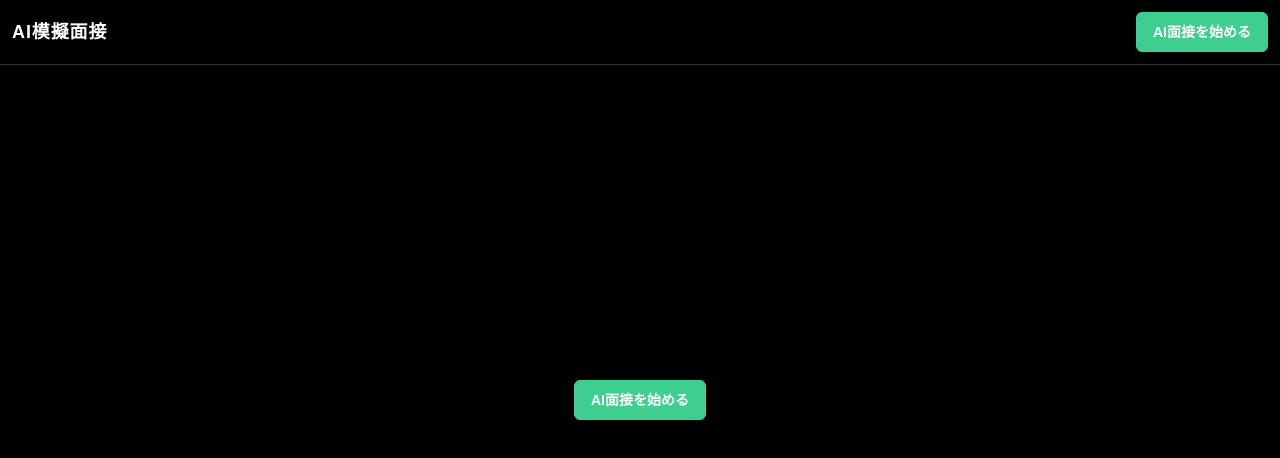
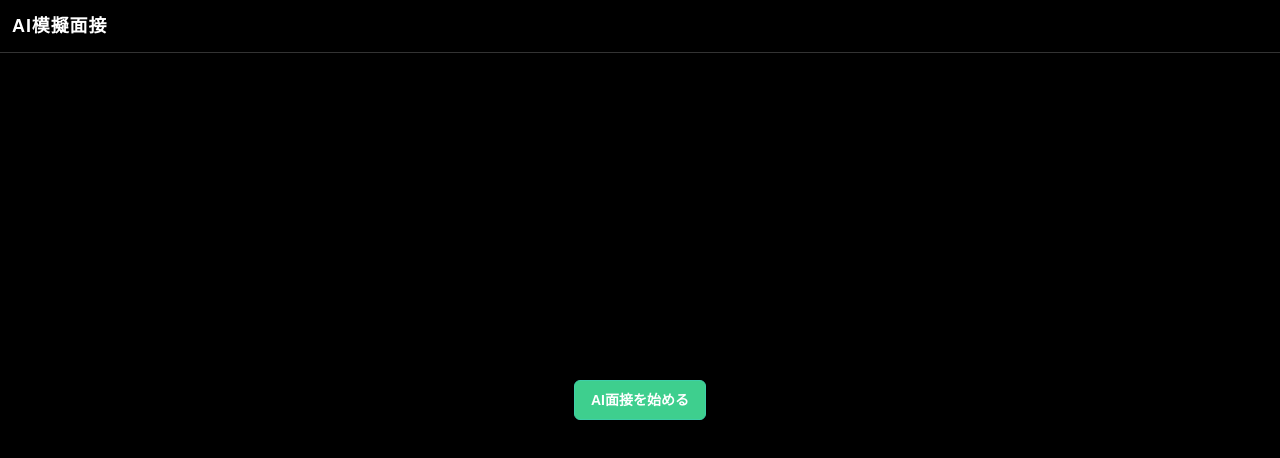
Before and after one commit to R1013-T/AI-Interview, a Next.js app: page / in a window 1280 px wide. Shown: the top 458 px of the page. Built offline with nearby package versions, Linux system fonts and the light colour scheme; a web font is replaced by a local one.

Commit message:
component: Update header

```diff
--- a/src/components/header/index.tsx
+++ b/src/components/header/index.tsx
@@ -1,11 +1,14 @@
 import Logo from '../common/logo'
-import AuthLink from '../common/auth-link'
+import AuthLink from '../common/buttons/auth-link'
+import Link from 'next/link'
 
-export default function TopHeader() {
+export default function TopHeader({ is_link }: { is_link?: boolean }) {
   return (
     <header className="fixed w-full z-10 p-3 flex items-center justify-between border-b bg-black/10 backdrop-blur">
-      <Logo />
-      <AuthLink />
+      <Link href="/">
+        <Logo />
+      </Link>
+      {is_link && <AuthLink />}
     </header>
   )
 }
```
Also changed, not shown: 1 other file (tests, documents, lock files or other folders).
